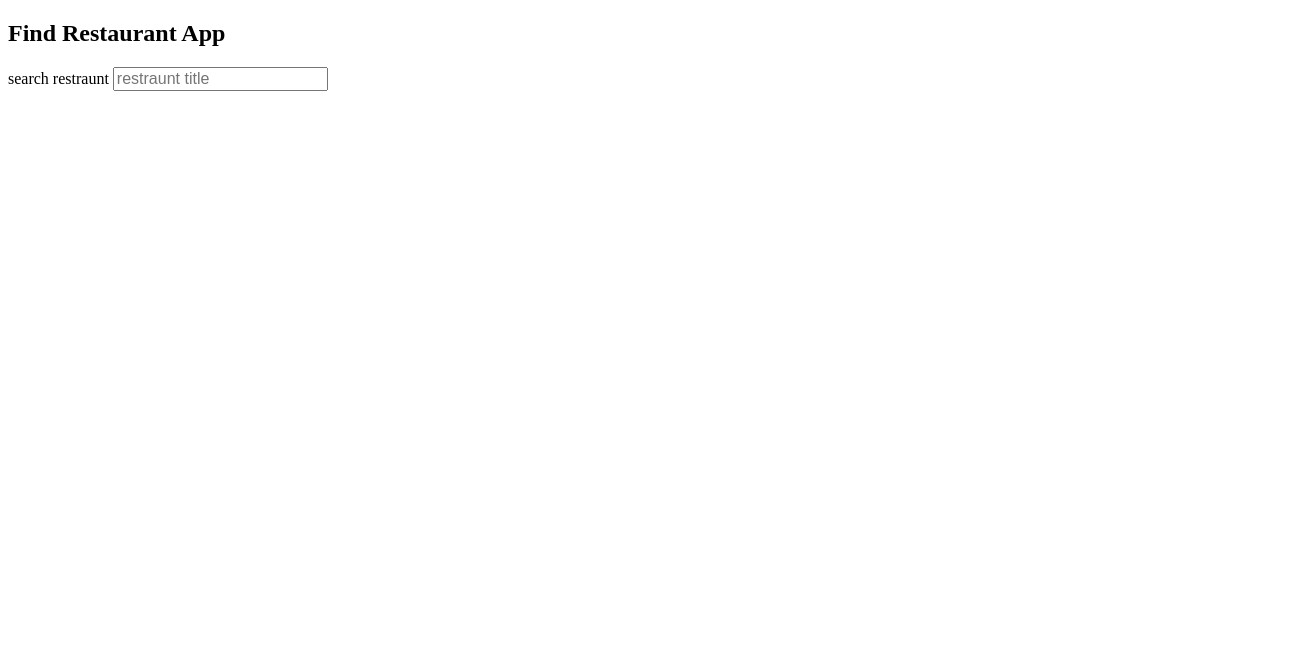
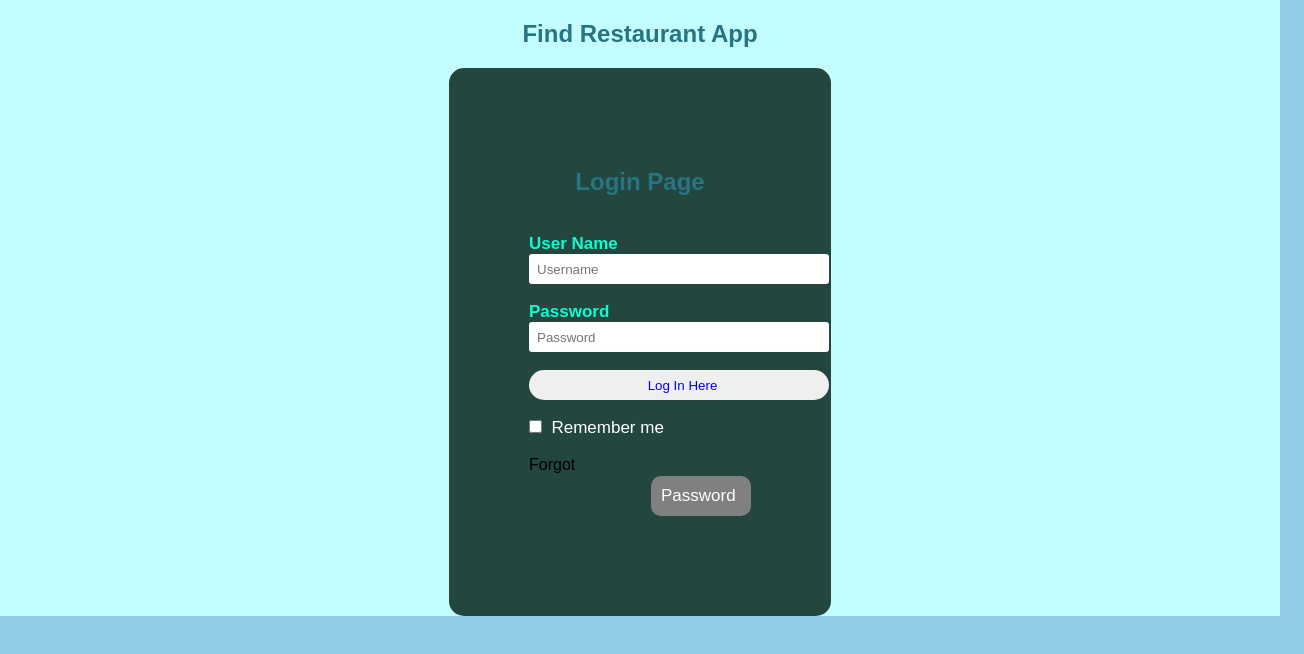
Before and after one commit to Icika-max/Find-Restaurant-app-project, a plain HTML site: page index.html in a window 1280 px wide. Shown: the whole page, 1304 px wide, since content can reach past the window. Drawn offline with Linux system fonts and the light colour scheme; no server answers.

Commit message:
adding a login form

```diff
--- a/index.html
+++ b/index.html
@@ -11,14 +11,39 @@
 <body>
     <main class="main">
         <h2 style="display: grid; align-content: center;">Find Restaurant App</h2>
-        <div class="search-restraunt">
-            <label for="search">search restraunt</label>
-            <input type="search" id="search" placeholder="restraunt title" data-search>
-        </div>
+
+
+    <div class="login">
+        <h2>Login Page</h2><br>
+    <form id="login" method="get" action="login.php">
+        <label><b>User Name
+        </b>
+        </label>
+        <input type="text" name="Uname" id="Uname" placeholder="Username" required>
+        <br><br>
+        <label><b>Password
+        </b>
+        </label>
+        <input type="Password" name="Pass" id="Pass" placeholder="Password" required>
+        <br><br>
+        <input type="button" name="log" id="log" value="Log In Here">
+        <br><br>
+        <input type="checkbox" id="check">
+        <span>Remember me</span>
+        <br><br>
+        Forgot <a href="#">Password</a>
+    </form>
+</div>
 
 
 
-    <div class="container"></div>
+    <div class="container" style="display: none;">
+        <div class="search-restraunt">
+            <label for="search">search restraurant</label>
+            <input type="search" id="search" placeholder="restraurant name" data-search>
+
+        </div>
+    </div>
 
     <script src="./script.js"></script>
     </main>
--- a/script.js
+++ b/script.js
@@ -1,20 +1,27 @@
-document.addEventListener("DOMContentLoaded", () => {
 const container = document.querySelector(".container")
-    const searchInput=document.querySelector("[data-search]")
-    searchInput.addEventListener("input",e =>{
-    const value = e.target.value
-    restaurant.forEach(user=>{
-        const isVisible=user.name.includes(value)
-        user.classLst.toggle("hide",!isVisible)
+    function login (){
+        document.getElementById("log").addEventListener("click",(l)=>{
+            document.querySelector(".login").style.display= "none"
+            document.querySelector(".container").style.display="block"
+            document.querySelector(".container").style.display="flex"
         })
 
-    })
-
+    }
 const fetchData=()=>
 {    fetch('http://localhost:3000/characters')
     .then(res=>res.json())
     .then((data)=>{
         console.log(data);
+        const searchInput=document.querySelector("[data-search]")
+        searchInput.addEventListener("input",e =>{
+        const value = e.target.search.value
+        data.forEach(user=>{
+            const isVisible=user.name.includes(value)
+            user.classList.toggle("hide",!isVisible)
+
+        })
+
+        })
 
         container.innerHTML =data.map((restaurant)=>(
             `<div class="card-restaurant">
@@ -28,13 +35,10 @@ document.addEventListener("DOMContentLoaded", () => {
                 <p><span><<i class="fa fa-flag" aria-hidden="true"></i></span>county: ${restaurant.county}</p>
 
             </div>
+
             <div class="phone">
             <p><span><i class="fa-duotone fa-phone"></i></span>phone: ${restaurant.phone}</p>
             </div>
-            <div class="rating">
-            <p><span><i class="fa-solid fa-star"></i></span>phone: ${restaurant.rating}</p>
-            </div>
-
 
             <div class="address">
             <p><span><i class="fa-duotone fa-house"></i></span>address: ${restaurant.address}</p>
@@ -44,12 +48,28 @@ document.addEventListener("DOMContentLoaded", () => {
             <a href= ${restaurant.website}>visit website</a>
             </div>
 
-            </div`
 
+
+
+
+            </div>
+
+
+
+
+
+            </div>`
         ))
     })
     .catch((err)=>console.log(err));
+
 }
+
+
+
+    document.addEventListener("DOMContentLoaded", () => {
+
+
         fetchData()
-
+        login();
     })
--- a/style.css
+++ b/style.css
@@ -1,18 +1,10 @@
-.search-wrapper{
-    display: flex;
-    flex-direction: column;
-    gap: .25rem;
-}
-input{
-    font-size: 1rem;
-}
-.user-cards{
-    display: grid;
-    grid-template-columns: repeat(auto-fill, minmax(300px, 1fr));
-    gap: .25rem;
-    margin: 1rem;
-}
-.container {
+* {
+    box-sizing: border-box;
+    padding: 0;
+    margin: 0;
+  }
+
+  .container {
     width: 100%;
     min-height: 100vh;
     display: flex;
@@ -31,10 +23,11 @@ input{
     flex-direction: column;
     text-align: center;
     margin: 20px 0;
+    background-color: rgb(43, 226, 180);
   }
 
   img {
-    width: 50;
+    width: 150;
     height: 300px;
   }
 
@@ -75,6 +68,66 @@ input{
     font-size: 17px;
     margin: 20px 0;
   }
-.hide{
-    display: none;
+  .main{
+    background-color: rgb(196, 253, 255);
+  }
+
+.login{
+  width: 382px;
+  overflow: hidden;
+  margin: auto;
+  margin: 20 0 0 450px;
+  padding: 80px;
+  background: #23463f;
+  border-radius: 15px ;
+
 }
+h2{
+text-align: center;
+color: #277582;
+padding: 20px;
+}
+label{
+color: #08ffd1;
+font-size: 17px;
+}
+#Uname{
+width: 300px;
+height: 30px;
+border: none;
+border-radius: 3px;
+padding-left: 8px;
+}
+#Pass{
+width: 300px;
+height: 30px;
+border: none;
+border-radius: 3px;
+padding-left: 8px;
+
+}
+#log{
+width: 300px;
+height: 30px;
+border: none;
+border-radius: 17px;
+padding-left: 7px;
+color: blue;
+
+
+}
+span{
+color: white;
+font-size: 17px;
+}
+a{
+float: right;
+background-color: grey;
+}
+body
+{
+    margin: 0;
+    padding: 0;
+    background-color:#6abadeba;
+    font-family: 'Arial';
+}
```
Lines whose indentation alone changed are shown as unchanged.
